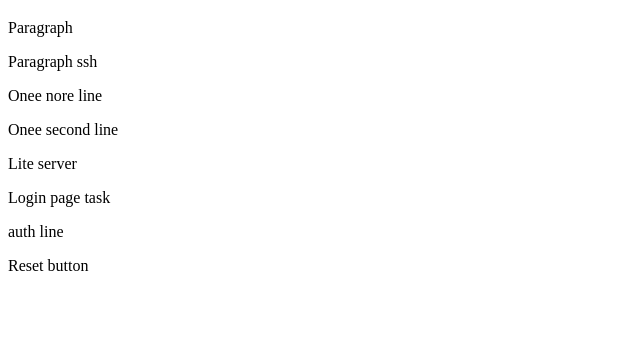
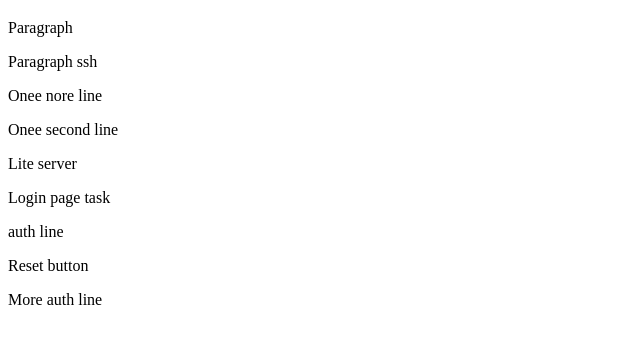
Before and after one commit to kochuveetils/gittest, a website: page index.html in a window 1280 px wide. Shown: the part 87-430 px from the top of the page, without its empty margins (0-640 px from the left). Drawn offline with Linux system fonts and the light colour scheme.

Commit message:
more auth line added

```diff
--- a/index.html
+++ b/index.html
@@ -20,6 +20,7 @@
     <p>Login page task</p>
     <p>auth line</p>
     <p>Reset button</p>
+    <p>More auth line</p>
 </body>
 
 </html>
```
